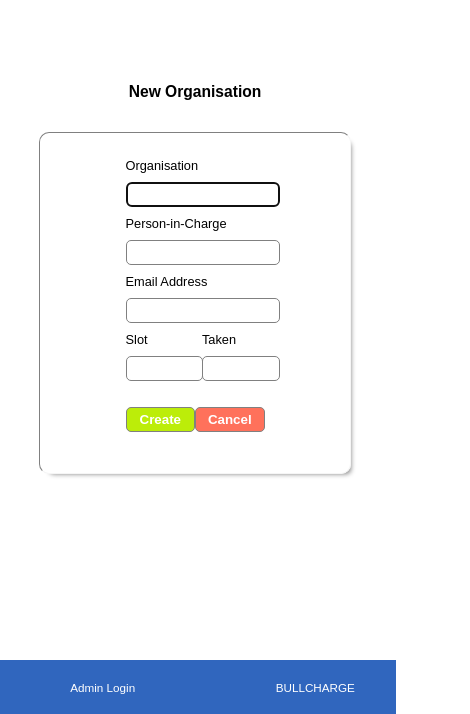
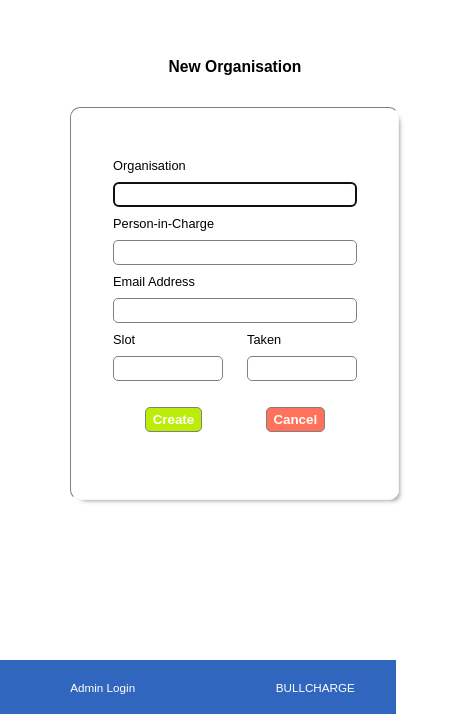
Before and after one commit to oshooo/bullcharge, a plain HTML site: page addorg.html in a window 390 px wide. Shown: the part 130-844 px from the top of the page, 470 px wide, since content can reach past the window. Drawn offline with Linux system fonts and the light colour scheme.

Commit message:
Improved Mobile view

```diff
--- a/style.css
+++ b/style.css
@@ -86,7 +86,7 @@ footer *{
 @media only screen and (max-width: 600px) {
 
     html, body{
-        height: 100%;
+        height: 100vh;
     }
     .login_header{
         font-size: 4vmin;
@@ -118,19 +118,12 @@ footer *{
         left: 43%;
     }.add_img{
         display: none;
-    }.add_wrapper{
-       width: 100%;
-    }.add_form input{
-        width: 100%;
-        padding: 0;
     }.add_showcase{
-        width: 80%;
-        padding: 0;
+        width: 70%;
         margin: auto;
     }.add_form{
-
+        width: 100%;
     }
-
 }
 @media only screen and (min-width: 1200px) {
 
@@ -152,8 +145,9 @@ footer *{
     display: flex;
     flex-direction: column;
     box-sizing: border-box;
-    width: 50%;
     margin: auto;
+    padding: 2em;
+    box-sizing: border-box;
     font-size: .8em;
 }.add_form label{
     margin: .7em 0;
@@ -188,6 +182,6 @@ footer *{
     background-color: #BCED09;
 }.add_btns>input:hover{
     cursor: pointer;
-    color: #3066BE;
+    color: calc() #3066BE;
     background-color: aliceblue;
 }
```
